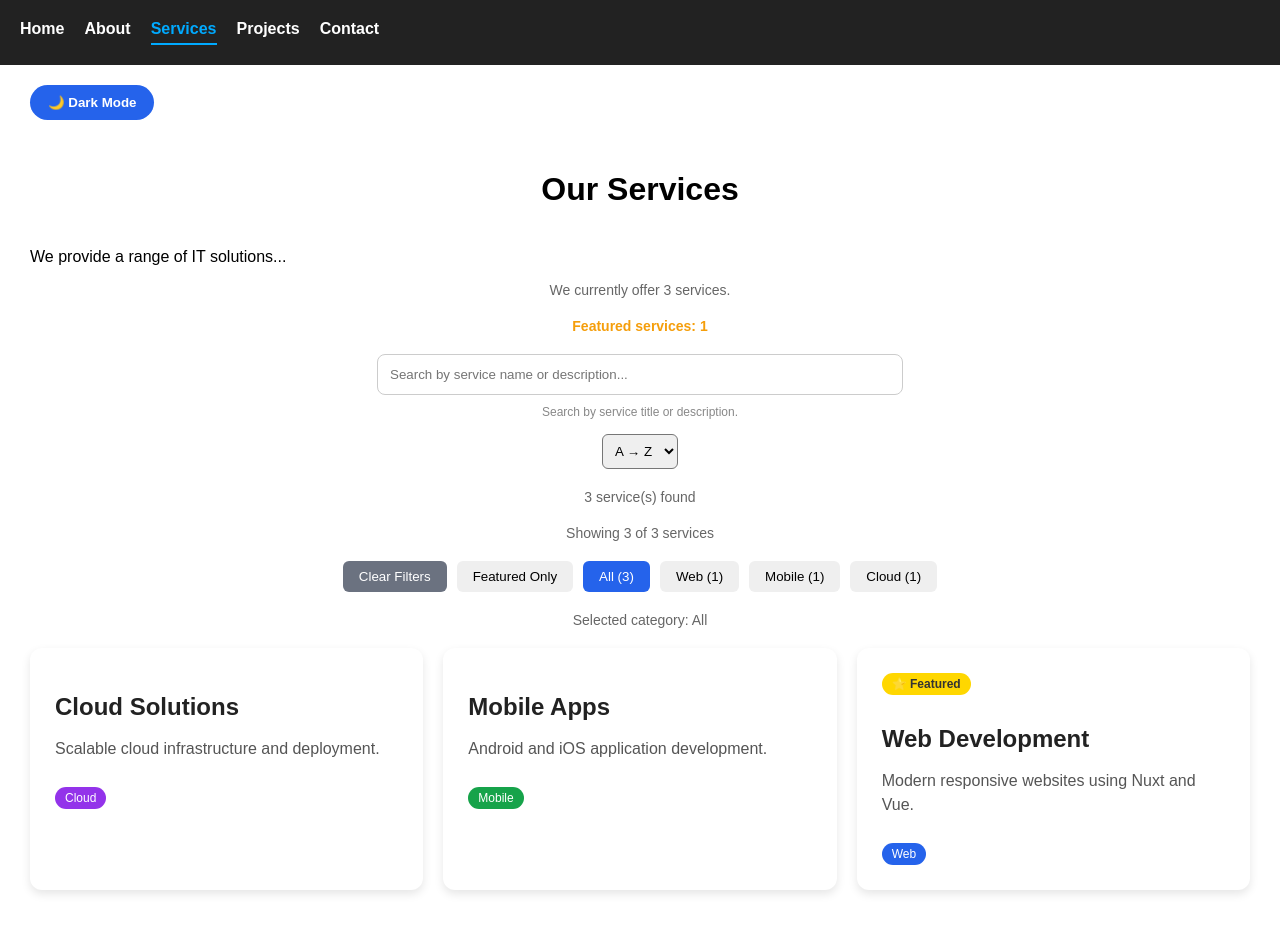
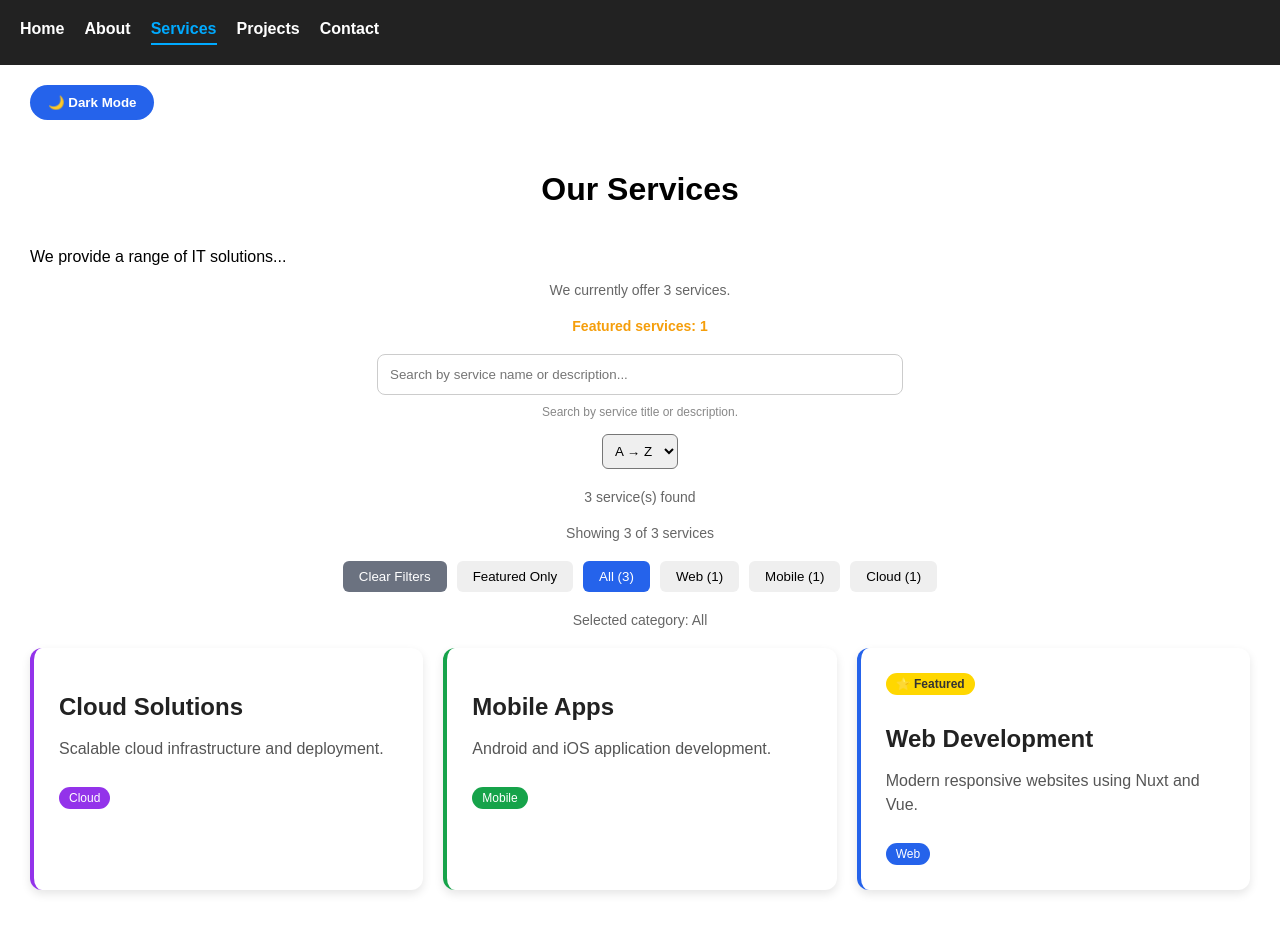
Before and after one commit to GaveshaD/it-company-website, a Nuxt app: page /services in a window 1280 px wide. Shown: the top 952 px of the page. Built offline with nearby package versions, Linux system fonts and the light colour scheme.

Commit message:
Add category colors to service cards

```diff
--- a/app/components/ServiceCard.vue
+++ b/app/components/ServiceCard.vue
@@ -1,5 +1,5 @@
 <template>
-  <div class="card">
+  <div class="card" :class="category.toLowerCase()">
 
     <span v-if="featured" class="featured-badge">
       ⭐ Featured
@@ -91,4 +91,15 @@ mark {
   font-weight: bold;
   margin-bottom: 10px;
 }
+.card.web {
+  border-left: 4px solid #2563eb;
+}
+
+.card.mobile {
+  border-left: 4px solid #16a34a;
+}
+
+.card.cloud {
+  border-left: 4px solid #9333ea;
+}
 </style>
```
